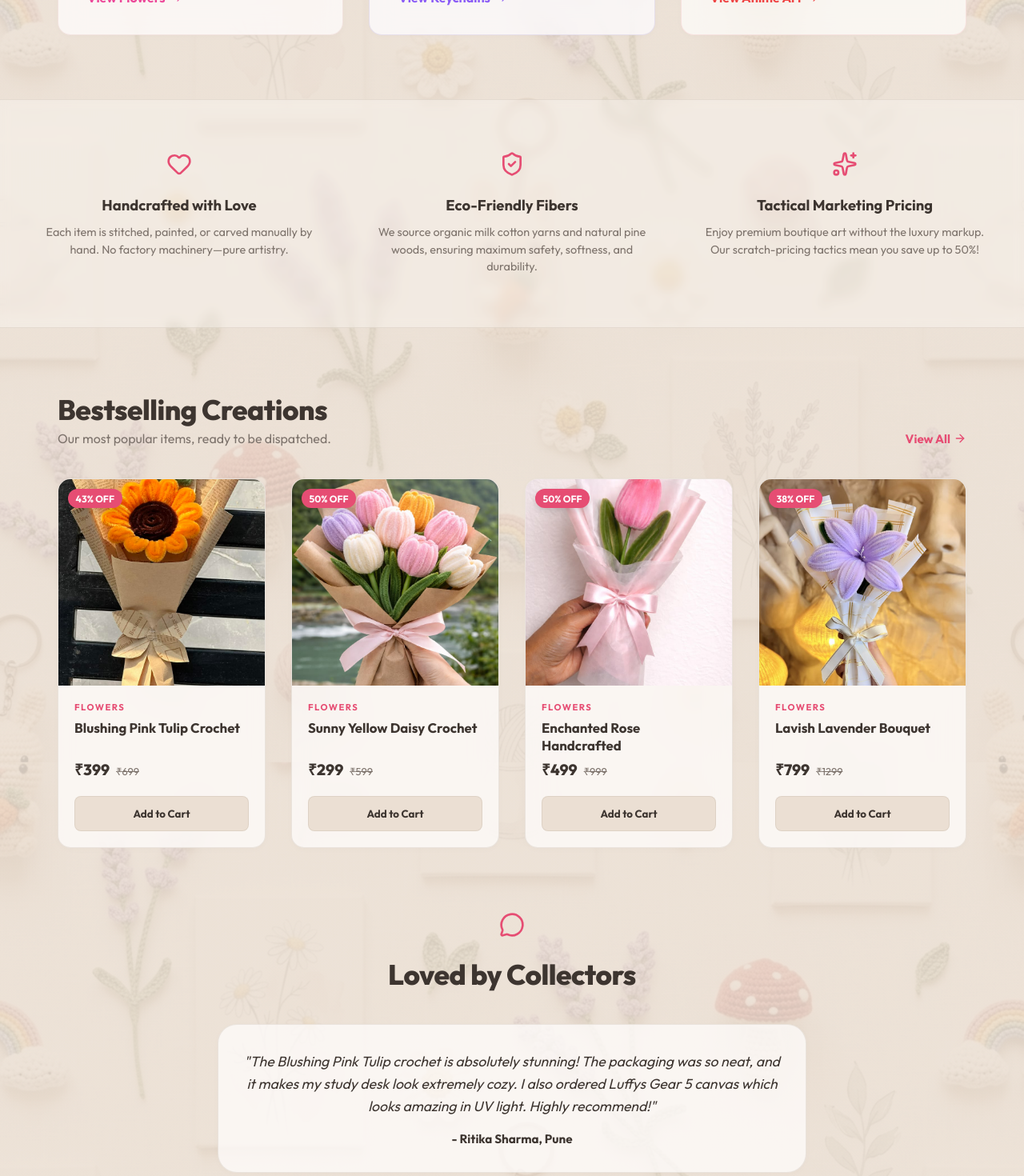
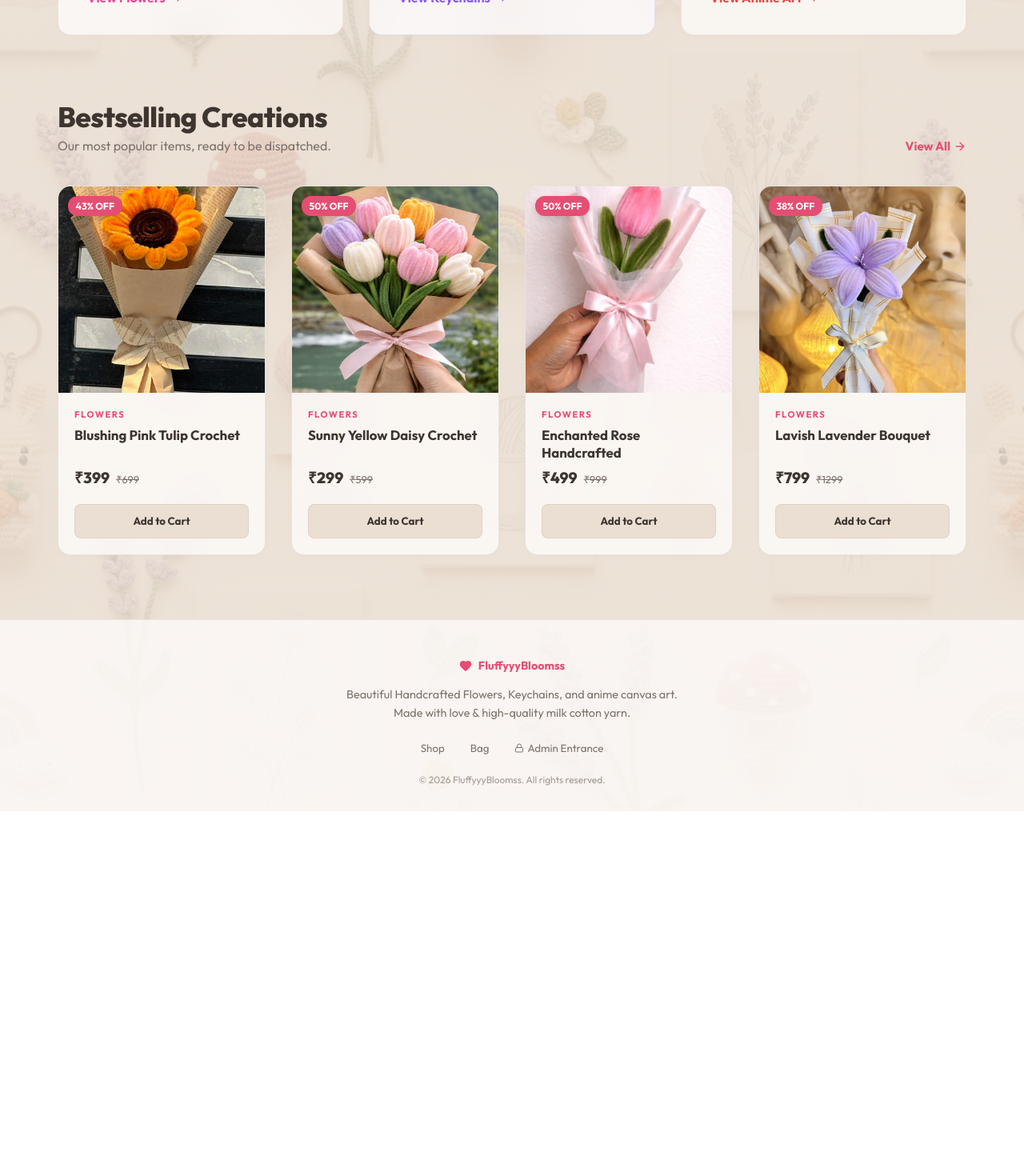
Before and after one commit to WTYeshh/FluffyyyBloomss, a React (Vite) app: page / in a window 1280 px wide. Shown: the part 1160-2630 px from the top of the page at 80% size. After the commit the page ends 2174 px from the top, so only its background shows below. Built offline with nearby package versions, Linux system fonts and the light colour scheme; a web font is replaced by a local one.

Commit message:
Simplify home page layout and change One Piece Art theme to light cozy

```diff
--- a/src/index.css
+++ b/src/index.css
@@ -68,21 +68,21 @@
   --shadow-lg: 0 16px 40px hsla(265, 30%, 40%, 0.08);
 }
 
-/* Theme: One Piece Art (Dark, High-contrast, Crimson & Gold) */
+/* Theme: One Piece Art (Cozy Light, Warm Sand & Crimson & Gold) */
 .theme-art {
   --font-base: 'Outfit', sans-serif;
   --primary-h: 0;
   --primary-s: 75%;
   --primary-l: 50%;
-  --bg-store: #0d121b; /* Muted dark slate */
-  --bg-store-overlay: rgba(13, 18, 27, 0.94);
-  --bg-card: rgba(18, 25, 38, 0.86); /* Soft dark glass */
-  --text-main: #e5e7eb;
-  --text-muted: #9ca3af;
-  --border: rgba(255, 255, 255, 0.08);
-  --accent: #d97706;
-  --shadow-md: 0 8px 24px rgba(0, 0, 0, 0.3);
-  --shadow-lg: 0 16px 40px rgba(0, 0, 0, 0.5);
+  --bg-store: #e6ded6; /* Cozy warm oatmeal sand */
+  --bg-store-overlay: rgba(230, 222, 214, 0.88);
+  --bg-card: rgba(254, 252, 250, 0.8);
+  --text-main: #4a3434; /* Warm crimson-tinted dark brown */
+  --text-muted: #8a7070;
+  --border: rgba(220, 185, 180, 0.3);
+  --accent: #d97706; /* Gold/amber */
+  --shadow-md: 0 8px 24px hsla(0, 20%, 40%, 0.03);
+  --shadow-lg: 0 16px 40px hsla(0, 20%, 40%, 0.06);
 }
 
 /* Global Reset */
@@ -124,11 +124,6 @@ button {
   backdrop-filter: blur(12px);
   -webkit-backdrop-filter: blur(12px);
   border: 1px solid rgba(255, 255, 255, 0.3);
-}
-
-.theme-art .glass {
-  background: rgba(20, 27, 39, 0.7);
-  border: 1px solid rgba(255, 255, 255, 0.05);
 }
 
 /* Scrollbar Customization */
@@ -487,9 +482,7 @@ button {
   -webkit-backdrop-filter: blur(24px);
 }
 
-.theme-art .modal-content {
-  border-color: #1f2937;
-}
+
 
 .modal-close {
   position: absolute;
--- a/src/views/HomeView.tsx
+++ b/src/views/HomeView.tsx
@@ -1,5 +1,5 @@
 import React from 'react';
-import { Heart, Flower, ShieldCheck, Sparkles, MessageCircle, ArrowRight } from 'lucide-react';
+import { Heart, Flower, Sparkles, ArrowRight } from 'lucide-react';
 import type { Product } from '../data/db';
 
 interface HomeViewProps {
@@ -204,59 +204,7 @@ export const HomeView: React.FC<HomeViewProps> = ({
         </div>
       </section>
 
-      {/* 3. Handcrafted Value Proposition */}
-      <section
-        style={{
-          background: 'rgba(254, 252, 250, 0.35)',
-          borderTop: '1px solid var(--border)',
-          borderBottom: '1px solid var(--border)',
-          padding: '4rem 2rem',
-          backdropFilter: 'blur(6px)'
-        }}
-      >
-        <div
-          style={{
-            maxWidth: '1200px',
-            margin: '0 auto',
-            display: 'grid',
-            gridTemplateColumns: 'repeat(auto-fit, minmax(260px, 1fr))',
-            gap: '3rem',
-            textAlign: 'center'
-          }}
-        >
-          <div style={{ display: 'flex', flexDirection: 'column', alignItems: 'center', gap: '0.75rem' }}>
-            <div style={{ color: 'var(--primary)', marginBottom: '0.5rem' }}>
-              <Heart size={32} />
-            </div>
-            <h4 style={{ fontWeight: 'bold', fontSize: '1.15rem' }}>Handcrafted with Love</h4>
-            <p style={{ color: 'var(--text-muted)', fontSize: '0.9rem', lineHeight: '1.5' }}>
-              Each item is stitched, painted, or carved manually by hand. No factory machinery—pure artistry.
-            </p>
-          </div>
-
-          <div style={{ display: 'flex', flexDirection: 'column', alignItems: 'center', gap: '0.75rem' }}>
-            <div style={{ color: 'var(--primary)', marginBottom: '0.5rem' }}>
-              <ShieldCheck size={32} />
-            </div>
-            <h4 style={{ fontWeight: 'bold', fontSize: '1.15rem' }}>Eco-Friendly Fibers</h4>
-            <p style={{ color: 'var(--text-muted)', fontSize: '0.9rem', lineHeight: '1.5' }}>
-              We source organic milk cotton yarns and natural pine woods, ensuring maximum safety, softness, and durability.
-            </p>
-          </div>
-
-          <div style={{ display: 'flex', flexDirection: 'column', alignItems: 'center', gap: '0.75rem' }}>
-            <div style={{ color: 'var(--primary)', marginBottom: '0.5rem' }}>
-              <Sparkles size={32} />
-            </div>
-            <h4 style={{ fontWeight: 'bold', fontSize: '1.15rem' }}>Tactical Marketing Pricing</h4>
-            <p style={{ color: 'var(--text-muted)', fontSize: '0.9rem', lineHeight: '1.5' }}>
-              Enjoy premium boutique art without the luxury markup. Our scratch-pricing tactics mean you save up to 50%!
-            </p>
-          </div>
-        </div>
-      </section>
-
-      {/* 4. Showcase of Bestsellers */}
+      {/* 3. Showcase of Bestsellers */}
       <section style={{ maxWidth: '1200px', margin: '0 auto', padding: '0 2rem', width: '100%' }}>
         <div style={{ display: 'flex', justifyContent: 'space-between', alignItems: 'flex-end', marginBottom: '2.5rem' }}>
           <div>
@@ -307,30 +255,6 @@ export const HomeView: React.FC<HomeViewProps> = ({
         </div>
       </section>
 
-      {/* 5. Reviews Section */}
-      <section style={{ maxWidth: '800px', margin: '0 auto', padding: '0 2rem', width: '100%', textAlign: 'center' }}>
-        <MessageCircle size={32} style={{ color: 'var(--primary)', marginBottom: '1.25rem' }} />
-        <h2 style={{ fontSize: '2.2rem', fontWeight: 800, letterSpacing: '-0.5px', marginBottom: '2.5rem' }}>Loved by Collectors</h2>
-
-        <div style={{ display: 'flex', flexDirection: 'column', gap: '2rem' }}>
-          <div
-            style={{
-              background: 'var(--bg-card)',
-              border: '1px solid var(--border)',
-              borderRadius: '24px',
-              padding: '2rem',
-              boxShadow: 'var(--shadow-sm)',
-              position: 'relative'
-            }}
-          >
-            <p style={{ fontSize: '1.1rem', fontStyle: 'italic', lineHeight: '1.6', marginBottom: '1rem', color: 'var(--text-main)' }}>
-              "The Blushing Pink Tulip crochet is absolutely stunning! The packaging was so neat, and it makes my study desk look extremely cozy. I also ordered Luffys Gear 5 canvas which looks amazing in UV light. Highly recommend!"
-            </p>
-            <strong style={{ display: 'block', fontSize: '0.95rem' }}>- Ritika Sharma, Pune</strong>
-          </div>
-        </div>
-      </section>
-
     </div>
   );
 };
```
